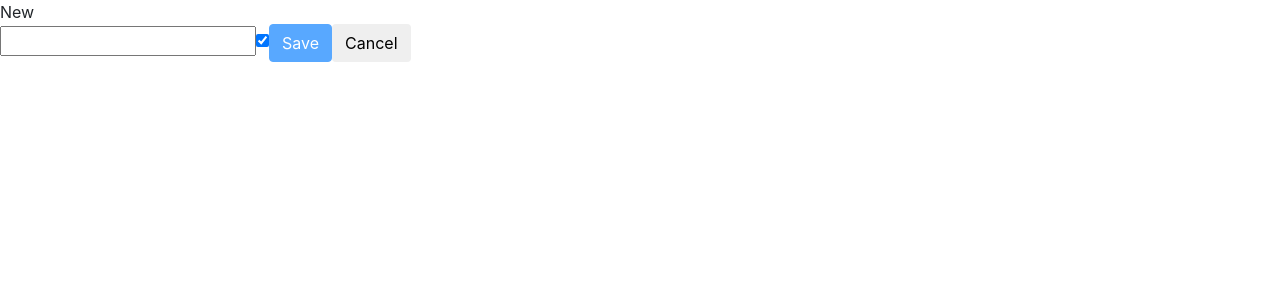
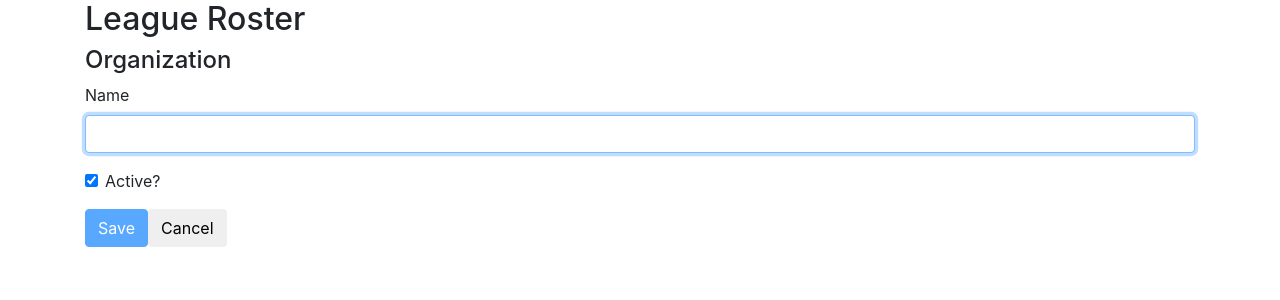
Before and after one commit to arkangle/league-roster, an Angular app in the folder web/: page /organization/new in a window 1280 px wide. Shown: the top 300 px of the page. Built offline with nearby package versions, Linux system fonts and the light colour scheme.

Commit message:
organization utilize one template; add autofocus

```diff
--- a/web/src/app/organization/edit.component.html
+++ /dev/null
@@ -1,9 +0,0 @@
-Edit
-
-<form (ngSubmit)='onSubmit()' #organizationForm='ngForm' *ngIf="organization">
-  <input type="text" required [(ngModel)]="organization.name" name="name">
-  <input type="checkbox" [(ngModel)]="organization.active" name="active" [checked]="organization.active">
-  <input type="submit" value="Save" [disabled]="!organizationForm.form.valid" class='btn btn-primary'/>
-  <input type="button" value="Cancel" (click)="onCancel()" class='btn'>
-  <input type="button" value="Delete" (click)="onDelete()" class='btn btn-danger'>
-</form>
--- a/web/src/app/organization/edit.component.ts
+++ b/web/src/app/organization/edit.component.ts
@@ -4,7 +4,7 @@ import { OrganizationService } from './service';
 import { Organization } from './organization'
 
 @Component({
-  templateUrl: './edit.component.html',
+  templateUrl: './modify.component.html',
   styleUrls: ['./component.css']
 })
 export class OrganizationEditComponent implements OnInit {
--- /dev/null
+++ b/web/src/app/organization/modify.component.html
@@ -0,0 +1,21 @@
+<div class="container">
+<h2>League Roster</h2>
+<h4>Organization</h4>
+</div>
+<form (ngSubmit)='onSubmit()' #organizationForm='ngForm' *ngIf="organization">
+<div class="container">
+  <div class="form-group ">
+    <label for="name" class="">Name</label>
+    <input type="text" required [(ngModel)]="organization.name" class="form-control" id="name" name="name" autofocus >
+  </div>
+  <div class="form-group ">
+    <div class="form-check ">
+      <input type="checkbox" class="form-check-input" [(ngModel)]="organization.active" id="active" name="active" [checked]="organization.active">
+      <label for="active" class="form-check-label">Active?</label>
+    </div>
+  </div>
+  <input type="submit" value="Save" [disabled]="!organizationForm.form.valid" class='btn btn-primary'/>
+  <input type="button" value="Cancel" (click)="onCancel()" class='btn'>
+  <input *ngIf="organization.id > 0" type="button" value="Delete" (click)="onDelete()" class='btn btn-danger'>
+</div>
+</form>
--- a/web/src/app/organization/module.ts
+++ b/web/src/app/organization/module.ts
@@ -9,8 +9,11 @@ import { OrganizationEditComponent } from './edit.component';
 import { OrganizationRoutingModule } from './routing.module';
 import { OrganizationService } from './service';
 
+import { AutoFocusDirective } from '../directives/autofocus';
+
 @NgModule({
   declarations: [
+    AutoFocusDirective,
     OrganizationListComponent,
     OrganizationEditComponent,
     OrganizationNewComponent
--- a/web/src/app/organization/new.component.html
+++ /dev/null
@@ -1,7 +0,0 @@
-New
-<form (ngSubmit)='onSubmit()' #organizationForm='ngForm'>
-  <input type="text" required [(ngModel)]="organization.name" name="name">
-  <input type="checkbox" [(ngModel)]="organization.active" name="active" [checked]="organization.active">
-  <input type="submit" value="Save" [disabled]="!organizationForm.form.valid" class='btn btn-primary'/>
-  <input type="button" value="Cancel" (click)="onCancel()" class='btn'>
-</form>
--- a/web/src/app/organization/new.component.ts
+++ b/web/src/app/organization/new.component.ts
@@ -4,7 +4,7 @@ import { OrganizationService } from './service';
 import { Organization } from './organization'
 
 @Component({
-  templateUrl: './new.component.html',
+  templateUrl: './modify.component.html',
   styleUrls: ['./component.css']
 })
 export class OrganizationNewComponent implements OnInit {
```
